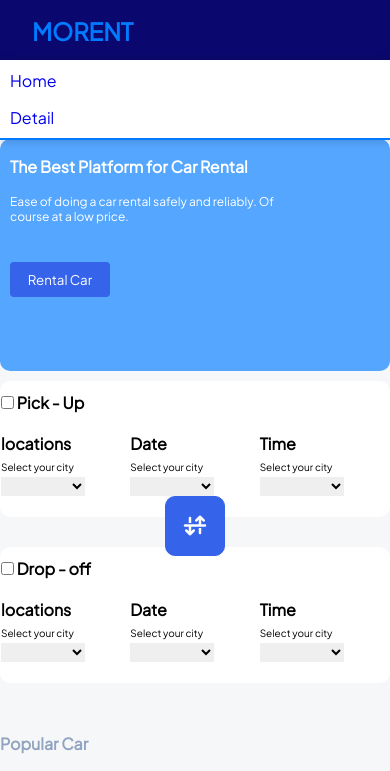
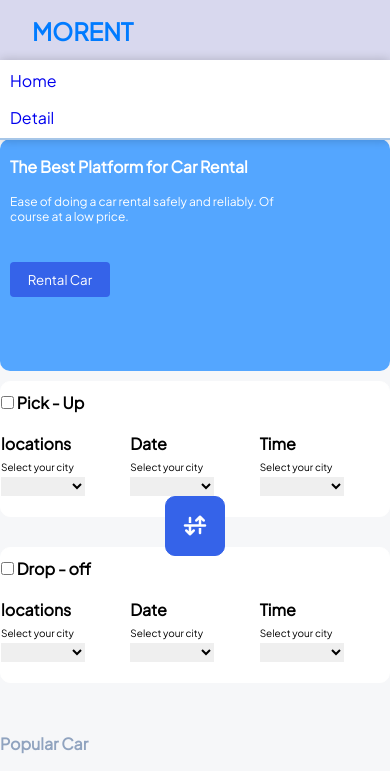
Before and after one commit to Milana-Rzazada/Rent-a-Car-Group-project, a plain HTML site: page index.html in a window 390 px wide. Both pictures are taken after a click on the element 195 px from the left and 79 px from the top of the page. Shown: the top 771 px of the page. Drawn offline with Linux system fonts and the light colour scheme.

Commit message:
Add new code for vebsite

```diff
--- a/index.html
+++ b/index.html
@@ -32,7 +32,7 @@
         <img src="https://cdn-icons-png.flaticon.com/512/1827/1827392.png" alt="notifications">
       </div>
       <img src="https://cdn-icons-png.flaticon.com/512/456/456212.png" alt="settings" onclick="toggleLogin()">
-      <img class="profile-pic" src="https://randomuser.me/api/portraits/men/75.jpg" onclick="toggleLogin()">
+
       <a href="./detail.html" target="_blank">Detail</a>
     </div>
   </div>
--- a/style.css
+++ b/style.css
@@ -35,7 +35,7 @@ li {
       justify-content: space-between;
       align-items: center;
       padding: 1rem 2rem;
-      background: #0a086f;
+      background: #d8d8ee;
       border-bottom: 8px solid #5aa2ef;
     }
     .logo { font-size: 24px; font-weight: 700; color: #007bff; }
@@ -116,7 +116,7 @@ li {
       left: 0;
       width: 100%;
       padding: 1rem;
-      border-bottom: 2px solid #007bff;
+      border-bottom: 2px solid #a6c6e8;
       z-index: 998;
     }
     .mobile-menu.active {
```
